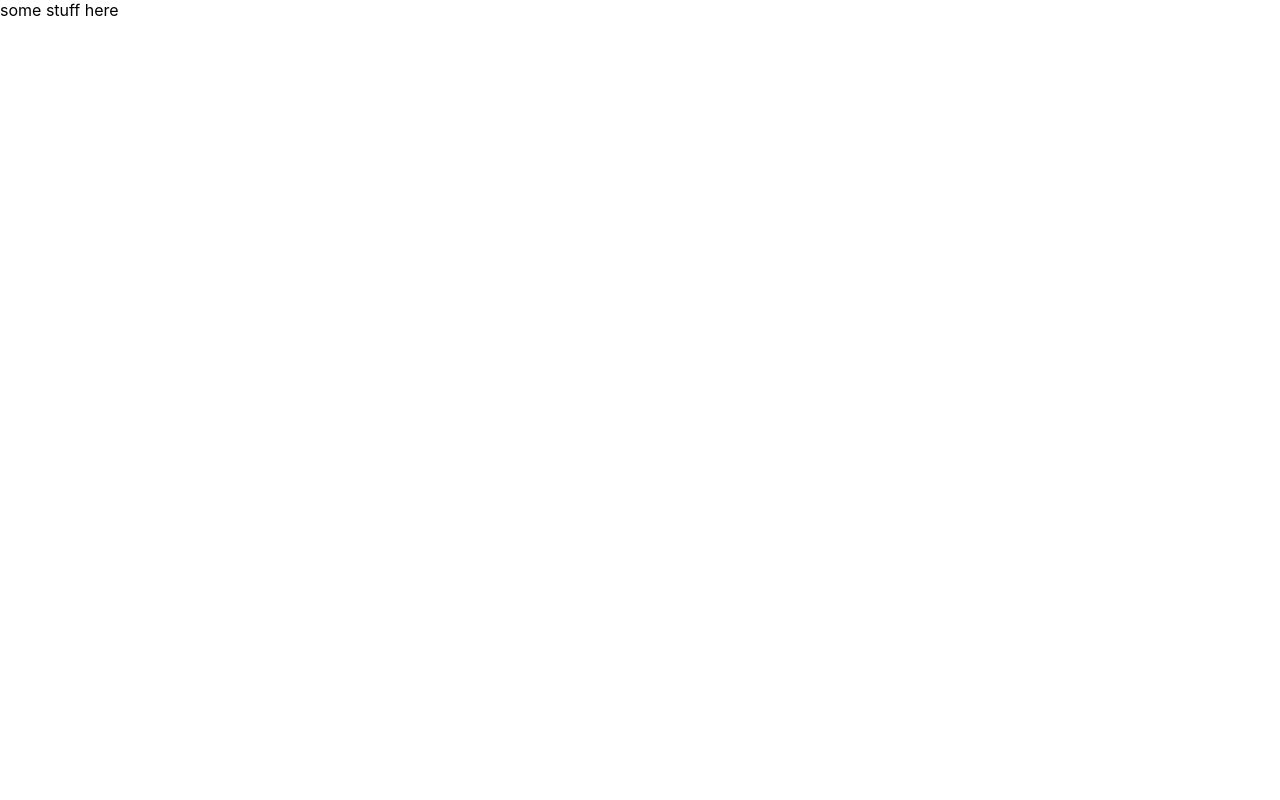
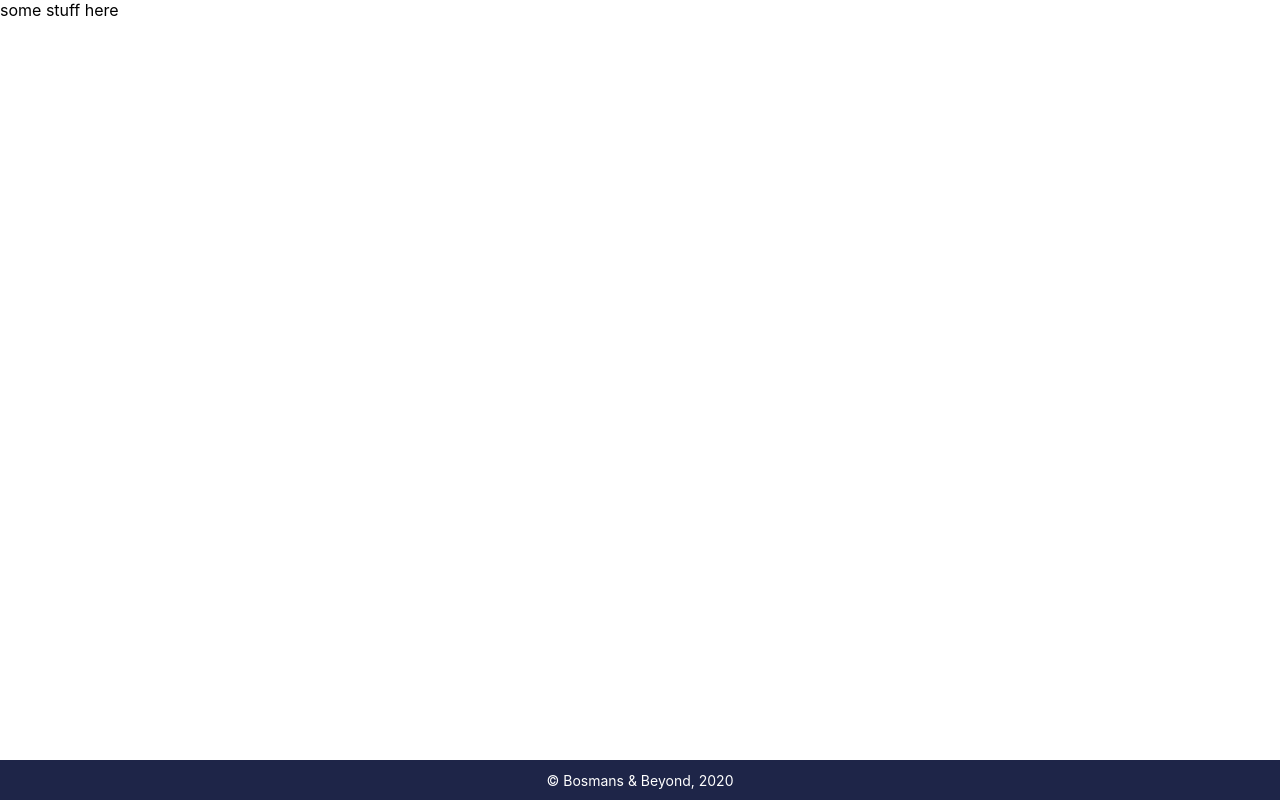
Before and after one commit to BKmetoff/bosmans-and-beyond, a React (Create React App) app: page / in a window 1280 px wide. Built offline with nearby package versions, Linux system fonts and the light colour scheme.

Commit message:
feat: footer & text styled component

```diff
--- /dev/null
+++ b/src/components/Footer.js
@@ -0,0 +1,25 @@
+import React from 'react'
+import styled from 'styled-components'
+
+import { Theme } from './theme/Theme'
+import { Text } from './backbone/Text'
+
+const BaseFooter = styled.div`
+	bottom: 0;
+	position: fixed;
+	width: 100%;
+	height: 40px;
+	display: flex;
+	align-items: center;
+	justify-content: center;
+	background-color: ${Theme.colors.primary};
+	color: ${Theme.colors.light};
+`
+
+export default function Footer() {
+	return (
+		<BaseFooter>
+			<Text>&#169; Bosmans & Beyond, 2020</Text>
+		</BaseFooter>
+	)
+}
--- a/src/components/backbone/Layout.js
+++ b/src/components/backbone/Layout.js
@@ -2,12 +2,15 @@ import React from 'react'
 
 import { ThemeProvider } from 'styled-components'
 import { GlobalStyle, Theme } from '../theme/Theme'
+
+import Footer from '../Footer'
 
 const Layout = (props) => {
 	return (
 		<ThemeProvider theme={Theme}>
 			<GlobalStyle />
 			{props.children}
+			<Footer />
 		</ThemeProvider>
 	)
 }
--- /dev/null
+++ b/src/components/backbone/Text.js
@@ -0,0 +1,5 @@
+import styled from 'styled-components'
+
+export const Text = styled.p`
+	font-size: 14px;
+`
--- a/src/components/theme/Theme.js
+++ b/src/components/theme/Theme.js
@@ -7,6 +7,21 @@ export const Theme = {
 		primary: '#1e2548',
 		light: '#fff',
 		hover: '',
+	},
+	margin: {
+		auto: 'auto',
+		XS: '10px',
+		S: '15px',
+		M: '30px',
+		L: '50px',
+		XL: '80px',
+	},
+	padding: {
+		XS: '10px',
+		S: '15px',
+		M: '30px',
+		L: '50px',
+		XL: '80px',
 	},
 }
 
```
Lines whose indentation alone changed are shown as unchanged.
